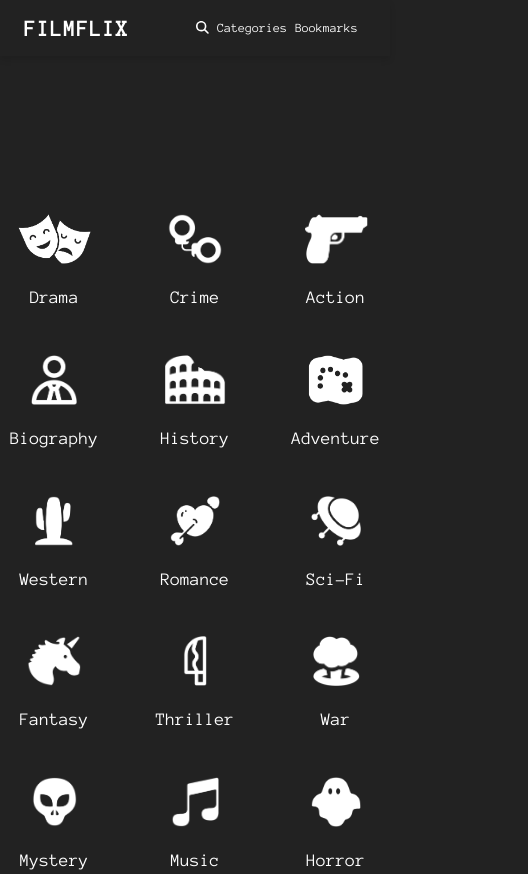
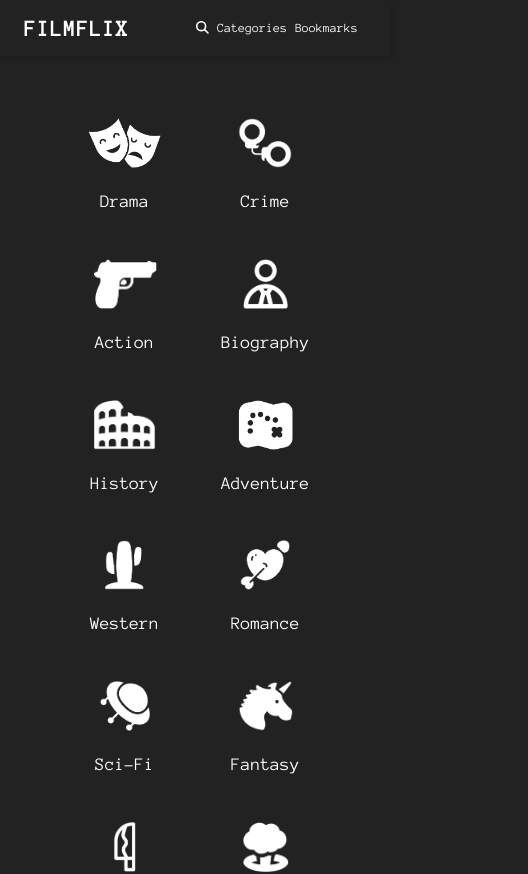
Before and after one commit to JNMTFFED22G/Filmflix, a React (Vite) app: page /categories in a window 390 px wide. Shown: the top 874 px of the page, 528 px wide, since content can reach past the window. Built offline with nearby package versions, Linux system fonts and the light colour scheme.

Commit message:
css update + header sticky

```diff
--- a/src/components/Navbar/navbar.css
+++ b/src/components/Navbar/navbar.css
@@ -1,5 +1,5 @@
 .navbar {
-  position: absolute;
+  position: sticky;
   top: 0;
   left: 0;
   right: 0;
--- a/src/pages/Categories/Categories.css
+++ b/src/pages/Categories/Categories.css
@@ -4,7 +4,6 @@
   align-items: center;
   font-size: 20px;
   color: white;
-  margin-top: 4.5rem;
 }
 
 /* SELECTED MOVIE GENRE */
@@ -120,3 +119,25 @@
     grid-template-columns: repeat(1, 1fr);
   }
 }
+
+/* Mobile smaller screen */
+@media (max-width: 400px) {
+  .categories-wrapper {
+    grid-template-columns: repeat(2, 1fr);
+    grid-gap: 0.8rem;
+    padding: 1rem;
+    color: white;
+    margin-top: 2rem;
+  }
+
+  .category-icon {
+    height: 50px;
+  }
+
+  .category-grid {
+    grid-template-columns: repeat(1, 1fr);
+    padding: 0rem;
+    overflow: hidden;
+    margin-top: 2rem;
+  }
+}
```
